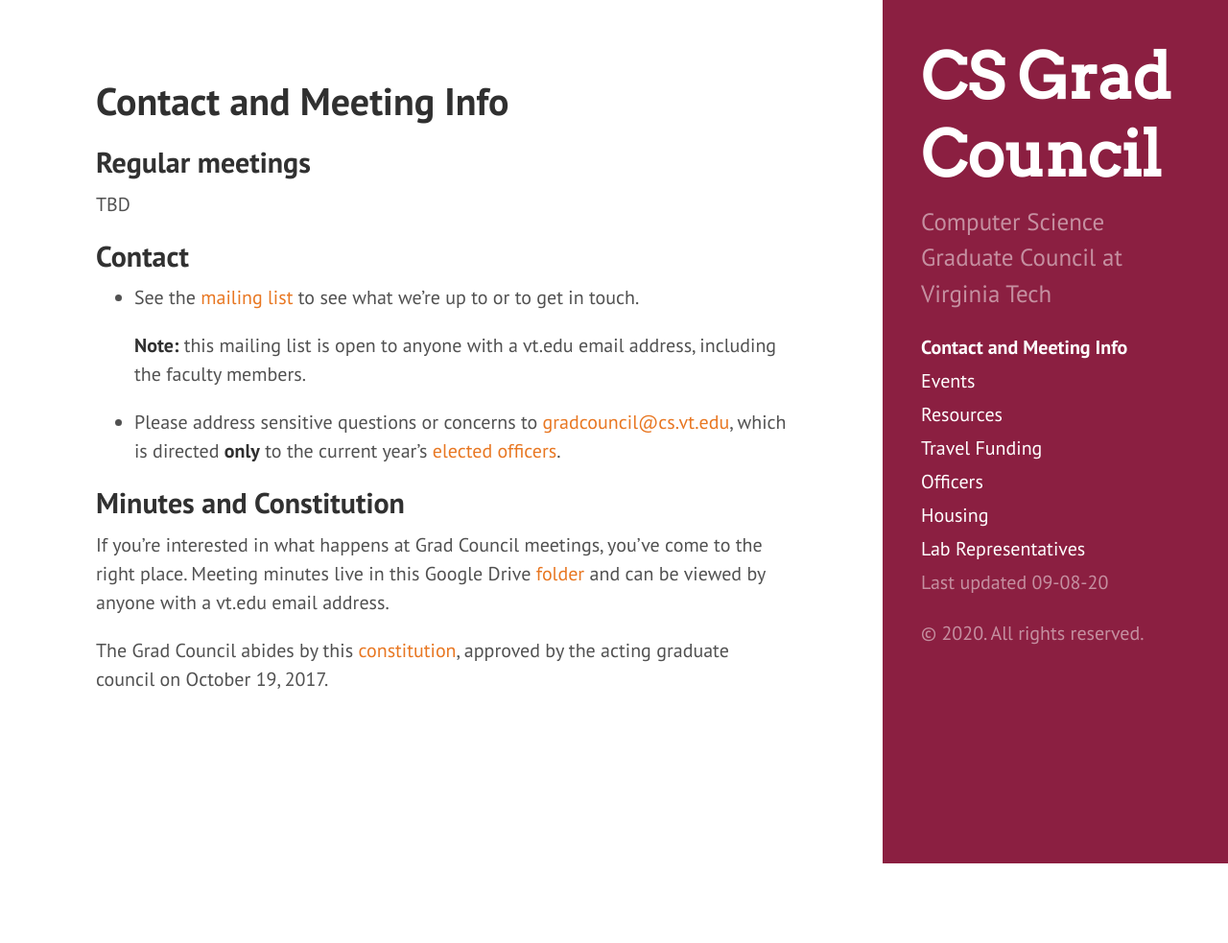
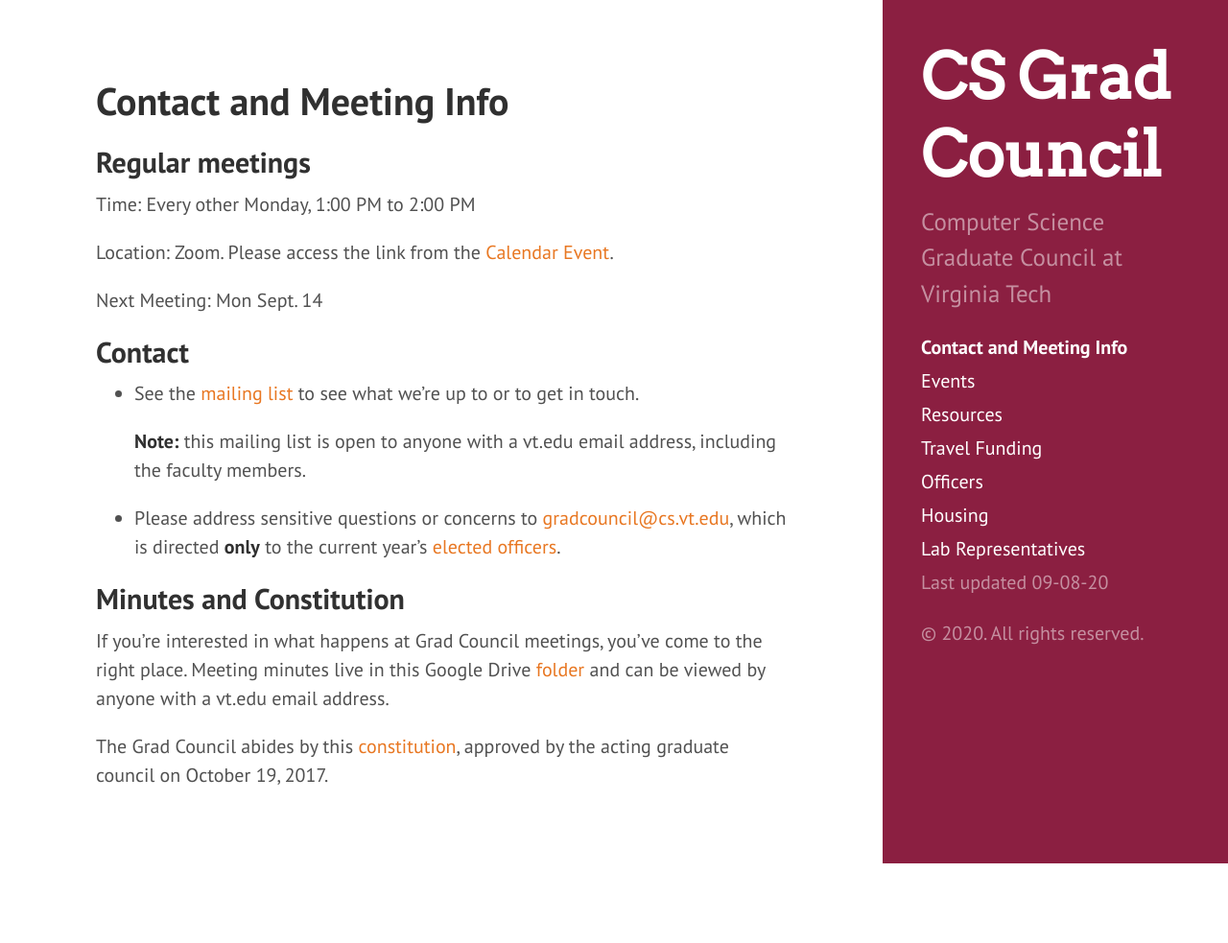
Before and after one commit to CSGraduateCouncil-VirginiaTech/csgc-website, a Jekyll site: the page built from meetings.md, in a window 1280 px wide. Shown: the whole page at 96% size. Built offline with Jekyll 4.4.1, drawn with Linux system fonts in a browser that asks for light colours; before the commit the page ends 900 px from its top, so only the background shows below that.

Commit message:
Update Regular metting
Add the Regular time, date, and Zoom link

```diff
--- a/meetings.md
+++ b/meetings.md
@@ -5,7 +5,11 @@
 ---
 
 ## Regular meetings
-TBD
+Time: Every other Monday, 1:00 PM to 2:00 PM
+
+Location: Zoom. Please access the link from the [Calendar Event](https://calendar.google.com/calendar?cid=dnQuZWR1X240bnQ0aGdlNTBrdjdqajFjZDN1NzllaW1rQGdyb3VwLmNhbGVuZGFyLmdvb2dsZS5jb20).
+
+Next Meeting: Mon Sept. 14
 
 ## Contact
 * See the [mailing list](https://groups.google.com/a/vt.edu/forum/#!forum/csgc-g) to see what we're up to or to get in touch.
```
